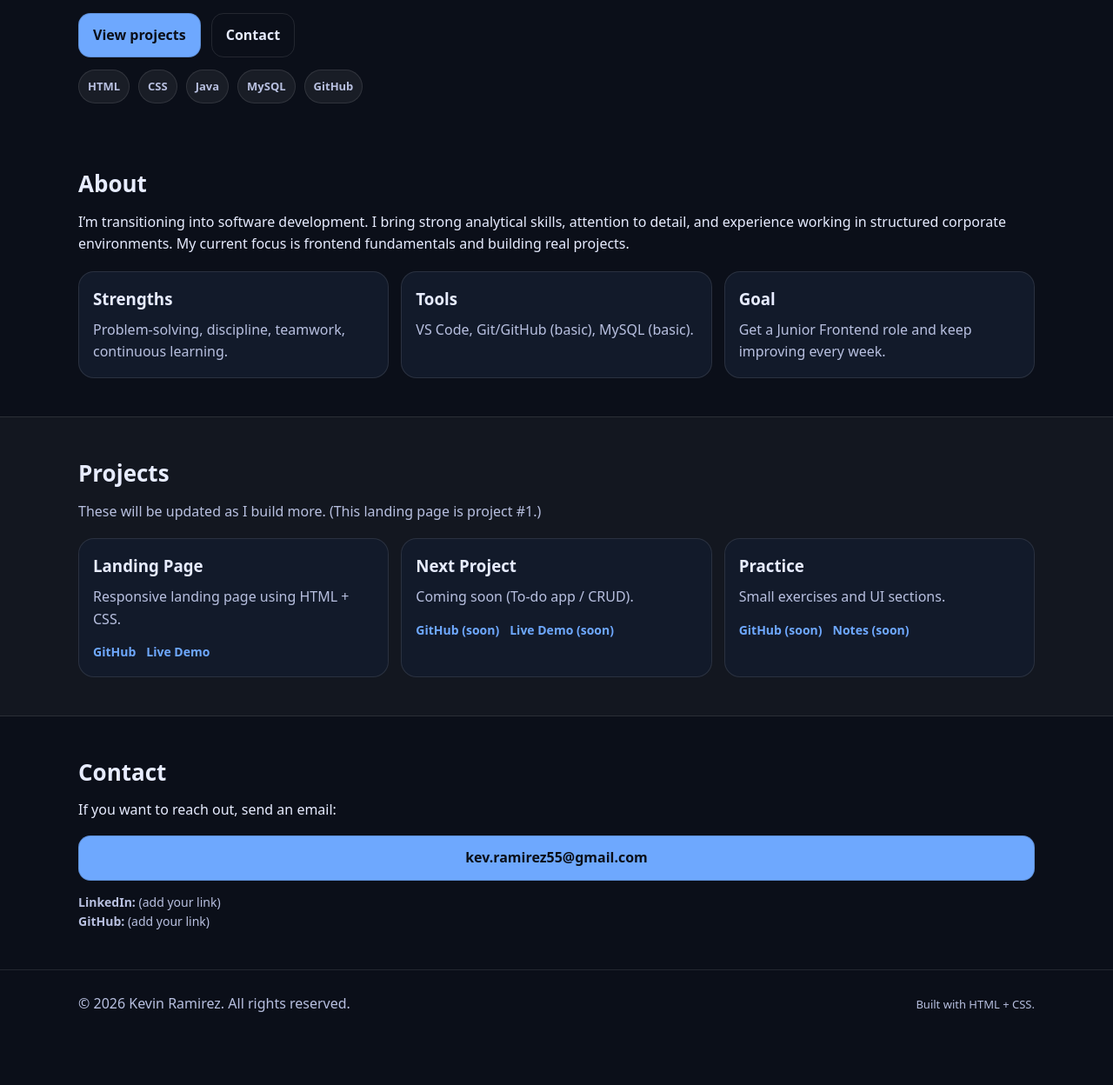
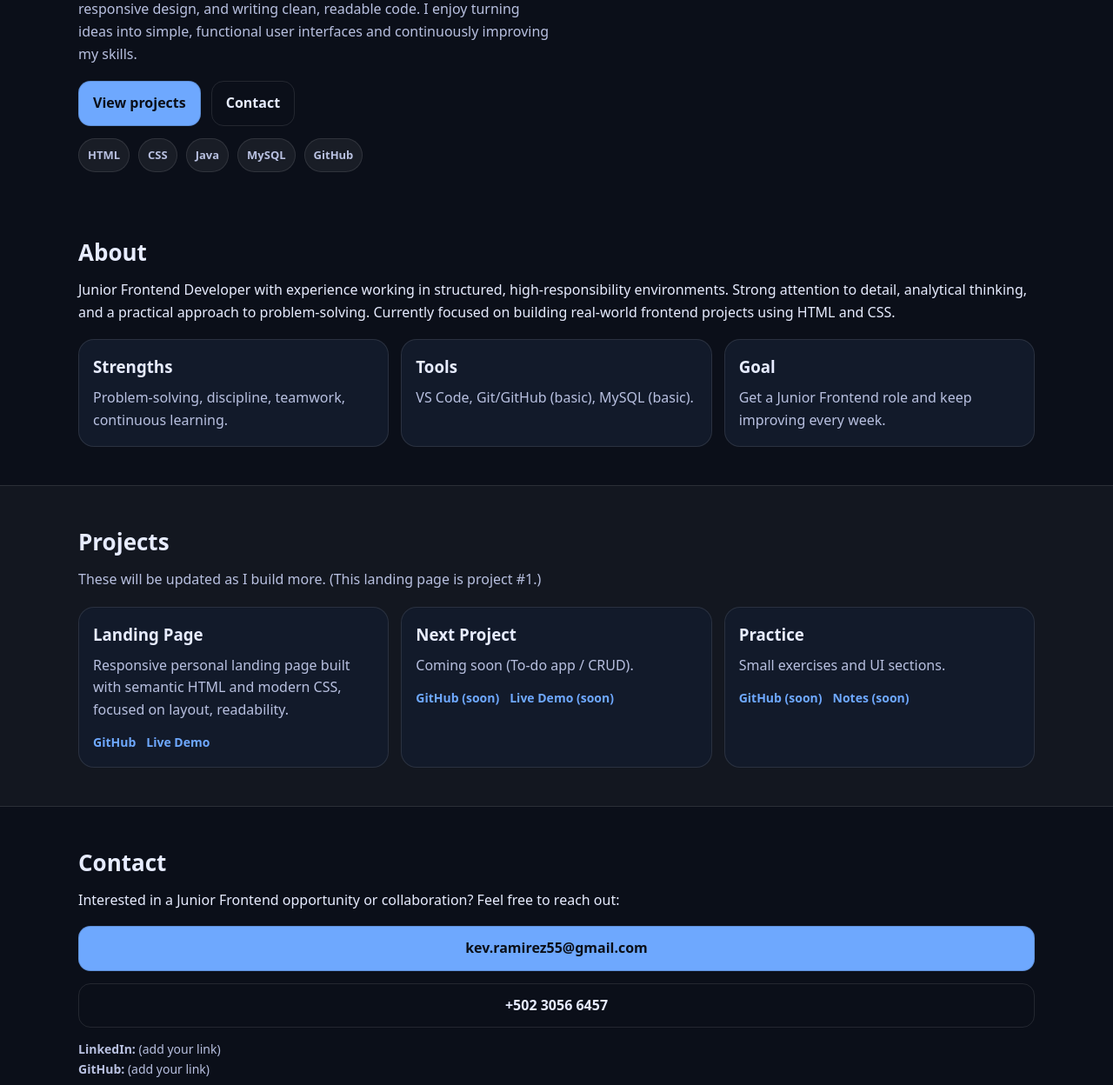
Before and after one commit to Kev-collab/landing-page-html-css, a plain HTML site: page index.html in a window 1280 px wide. Shown: the part 380-1628 px from the top of the page at 87% size. Before the commit the page ends 1574 px from the top, so only its background shows below. Drawn offline with Linux system fonts and the light colour scheme.

Commit message:
Improve copywriting to sound more hireable

```diff
--- a/index.html
+++ b/index.html
@@ -29,11 +29,12 @@
       <div class="container hero__content">
         <div class="hero__text">
           <p class="tag">Junior Frontend Developer</p>
-          <h1>Building clean, simple & responsive websites.</h1>
-          <p class="subtitle">
-            I’m Kevin, a developer in training with basic HTML/CSS/Java, GitHub and MySQL.
-            I enjoy learning, solving problems, and improving user experiences.
-          </p>
+          <h1>Building clean, responsive and user-focused web interfaces.</h1>
+<p class="subtitle">
+  Junior Frontend Developer focused on HTML and CSS fundamentals, responsive design,
+  and writing clean, readable code. I enjoy turning ideas into simple,
+  functional user interfaces and continuously improving my skills.
+</p>
 
           <div class="hero__actions">
             <a class="btn" href="#projects">View projects</a>
@@ -54,7 +55,7 @@
           <ul>
             <li><strong>Location:</strong> Guatemala</li>
             <li><strong>Languages:</strong> Spanish / English</li>
-            <li><strong>Focus:</strong> Frontend fundamentals</li>
+            <li><strong>Focus:</strong> Frontend development (HTML & CSS)</li>
           </ul>
           <p class="note">
 
@@ -68,10 +69,11 @@
       <div class="container">
         <h2>About</h2>
         <p>
-          I’m transitioning into software development. I bring strong analytical skills,
-          attention to detail, and experience working in structured corporate environments.
-          My current focus is frontend fundamentals and building real projects.
-        </p>
+            Junior Frontend Developer with experience working in structured, high-responsibility
+            environments. Strong attention to detail, analytical thinking, and a practical
+            approach to problem-solving. Currently focused on building real-world frontend
+            projects using HTML and CSS.
+          </p>
 
         <div class="grid">
           <div class="card">
@@ -101,7 +103,11 @@
         <div class="grid">
             <div class="card">
                 <h3>Landing Page</h3>
-                <p>Responsive landing page using HTML + CSS.</p>
+                <p>
+                    Responsive personal landing page built with semantic HTML and modern CSS,
+                    focused on layout, readability.
+                  </p>
+
                 <div class="card__links">
                   <a href="https://github.com/Kev-collab/landing-page-html-css" target="_blank">
                     GitHub
@@ -137,10 +143,17 @@
     <section id="contact" class="section">
       <div class="container">
         <h2>Contact</h2>
-        <p>If you want to reach out, send an email:</p>
+        <p>
+            Interested in a Junior Frontend opportunity or collaboration?
+            Feel free to reach out:
+          </p>
 
         <div class="contact">
           <a class="btn" href="mailto:kev.ramirez55@gmail.com">kev.ramirez55@gmail.com</a>
+          <a class="btn btn--ghost" href="tel:+50230566457">
+            +502 3056 6457
+          </a>
+
           <div class="contact__small">
             <p><strong>LinkedIn:</strong> (add your link)</p>
             <p><strong>GitHub:</strong> (add your link)</p>
```
